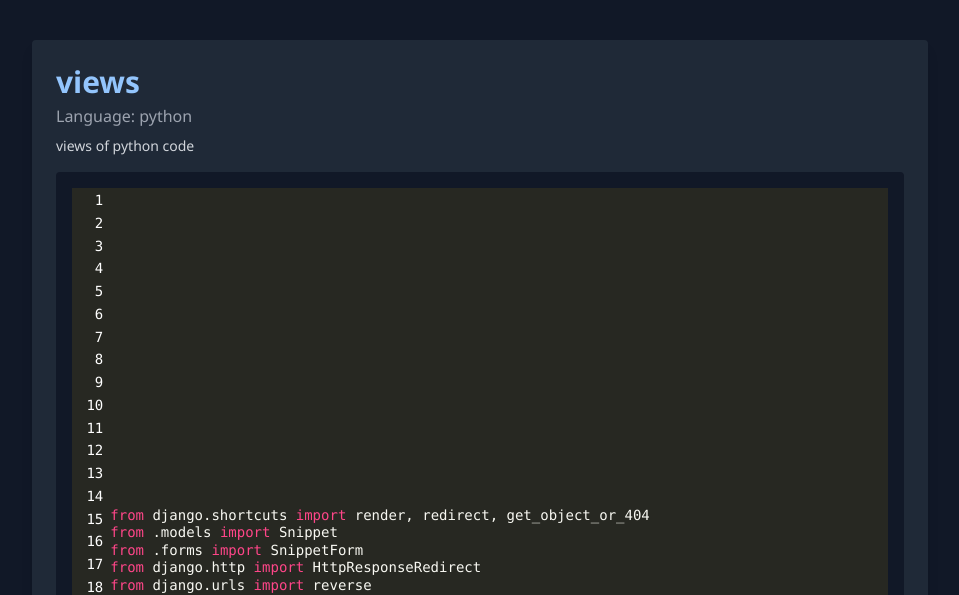
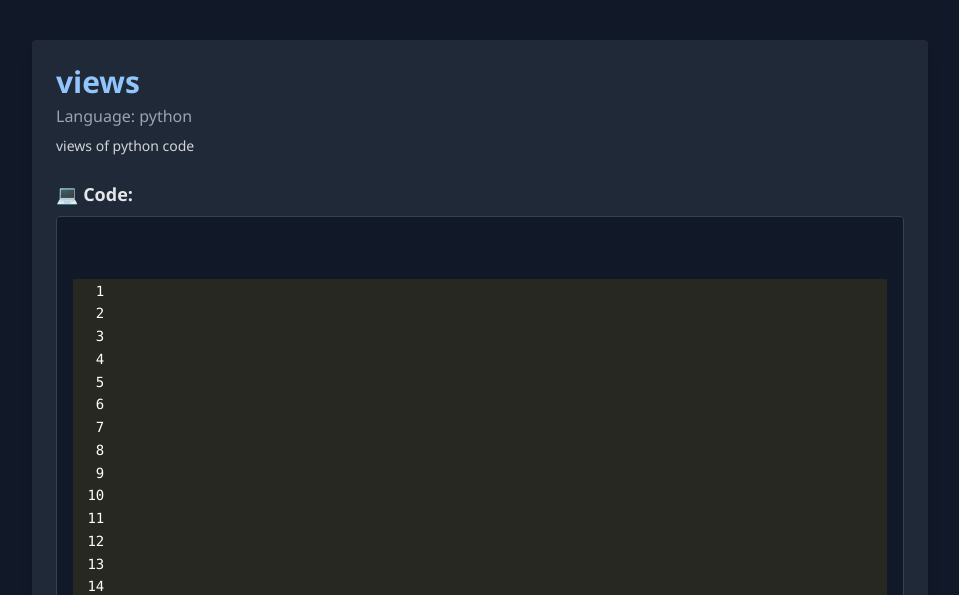
Before and after one commit to stejabhat/codehub, a Django app: page /snippet/2/ in a window 1280 px wide. Shown: the part 172-767 px from the top of the page, without its empty margins (160-1119 px from the left). Run offline with Django 4.2, Linux system fonts and the light colour scheme; a user stored in the database is signed in; data comes from the database, SQL or seed files in the repository; both versions use the stored data as it was after the commit; some libraries are stand-ins or nearby versions.

Commit message:
it has some problems

```diff
--- a/accounts/templates/accounts/login.html
+++ b/accounts/templates/accounts/login.html
@@ -1,5 +1,5 @@
 {% extends 'base.html' %}
-{% load form_filters %}
+{% load account_filters %}
 
 {% block content %}
 <div class="max-w-md mx-auto mt-20 bg-gray-800 p-8 rounded shadow-lg text-white">
--- a/accounts/templates/accounts/signup.html
+++ b/accounts/templates/accounts/signup.html
@@ -1,5 +1,5 @@
 {% extends 'base.html' %}
-{% load form_filters %}
+{% load account_filters %}
 
 {% block content %}
 <div class="max-w-md mx-auto mt-20 bg-gray-800 p-8 rounded shadow-lg text-white">
--- a/snippets/models.py
+++ b/snippets/models.py
@@ -1,32 +1,25 @@
 from django.db import models
-
+from django.contrib.auth.models import User
 from django.utils import timezone
-# snippets/models.py
-
-from pygments import highlight
-from pygments.lexers import get_lexer_by_name
-from pygments.formatters.html import HtmlFormatter
-from django.utils.safestring import mark_safe
 
 class Snippet(models.Model):
-    title = models.CharField(max_length=100)
+    title = models.CharField(max_length=200)
+    code = models.TextField()
     description = models.TextField(blank=True)
-    language = models.CharField(max_length=30)
-    code = models.TextField()
+    language = models.CharField(max_length=50)
+    created_at = models.DateTimeField(auto_now_add=True)
+    author = models.ForeignKey(User, on_delete=models.CASCADE, null=True, blank=True)
+    tags = models.CharField(max_length=100, blank=True)
     code_file = models.FileField(upload_to='snippets/', blank=True, null=True)
-    tags = models.CharField(max_length=100, blank=True)
     date_created = models.DateTimeField(default=timezone.now)  # ✅ Add this line
-    def highlighted_code(self):
-        try:
-            lexer = get_lexer_by_name(self.language.lower(), stripall=True)
-        except:
-            lexer = get_lexer_by_name('text', stripall=True)
+    def __str__(self):
+        return self.title
 
-        formatter = HtmlFormatter(style="monokai", linenos=True, noclasses=True)
-        return mark_safe(highlight(self.code, lexer, formatter))
-
-    def tag_list(self):
-        return [tag.strip() for tag in self.tags.split(',') if tag.strip()]
+class Suggestion(models.Model):
+    snippet = models.ForeignKey(Snippet, on_delete=models.CASCADE, related_name="suggestions")
+    suggested_by = models.ForeignKey(User, on_delete=models.CASCADE)
+    new_code = models.TextField()
+    created_at = models.DateTimeField(auto_now_add=True)
 
     def __str__(self):
-        return self.title
+        return f"Suggestion by {self.suggested_by} on {self.snippet}"
--- a/snippets/models_hovwMU1.py
+++ b/snippets/models_hovwMU1.py
@@ -16,3 +16,9 @@ class Snippet(models.Model):
 
     def __str__(self):
         return self.title
+class Suggestion(models.Model):
+    snippet = models.ForeignKey(Snippet, on_delete=models.CASCADE, related_name='suggestions')
+    suggested_by = models.ForeignKey(User, on_delete=models.CASCADE)
+    new_code = models.TextField()
+    created_at = models.DateTimeField(auto_now_add=True)
+    reviewed = models.BooleanField(default=False)
--- a/snippets/templates/snippets/detail.html
+++ b/snippets/templates/snippets/detail.html
@@ -1,16 +1,12 @@
 {% extends "base.html" %}
 {% block content %}
+
 <div class="bg-gray-800 p-6 rounded shadow-lg">
   <h2 class="text-3xl font-bold text-blue-300">{{ snippet.title }}</h2>
   <p class="text-gray-400 mt-1 mb-2">Language: {{ snippet.language }}</p>
   <p class="text-sm mb-4 text-gray-300">{{ snippet.description }}</p>
 
-    <!-- Highlighted code block -->
-    <div class="bg-gray-900 p-4 rounded overflow-x-auto text-sm leading-relaxed">
-        {{ snippet.highlighted_code|safe }}
-    </div>
-
-    <!-- Highlighted uploaded file content -->
+  <!-- Code Block -->
   {% if highlighted_file %}
     <div class="mt-6">
       <h3 class="text-lg font-semibold text-gray-200 mb-2">📄 Uploaded File Content:</h3>
@@ -18,11 +14,43 @@
         {{ highlighted_file|safe }}
       </div>
     </div>
+  {% elif highlighted_code %}
+    <div class="mt-6">
+      <h3 class="text-lg font-semibold text-gray-200 mb-2">💻 Code:</h3>
+      <div class="bg-gray-900 border border-gray-700 rounded p-4 overflow-x-auto text-sm whitespace-pre-wrap leading-relaxed">
+        {{ highlighted_code|safe }}
+      </div>
+    </div>
+  {% else %}
+    <div class="mt-6">
+      <h3 class="text-lg font-semibold text-gray-200 mb-2">📝 Raw Code:</h3>
+      <pre class="bg-gray-900 text-white p-4 rounded whitespace-pre-wrap">{{ snippet.code }}</pre>
+    </div>
+  {% endif %}
+{% if suggestions %}
+  <div class="mt-6">
+    <h3 class="text-lg font-semibold text-purple-300">🛠️ Suggestions:</h3>
+    <ul class="list-disc ml-6 mt-2 text-gray-300 text-sm">
+      {% for suggestion in suggestions %}
+        <li>
+          <strong>{{ suggestion.suggested_by.username }}</strong>: {{ suggestion.suggested_code|linebreaksbr }}
+        </li>
+      {% endfor %}
+    </ul>
+  </div>
 {% endif %}
 
-    <div class="mt-4 flex gap-4">
-        <a href="{% url 'snippet_edit' snippet.pk %}" class="text-yellow-400 hover:underline">✏️ Edit</a>
+  <!-- Action Buttons -->
+  {% if request.user == snippet.author %}
+    <div class="mt-4 text-sm text-gray-400">
+      want some changes?<a href="{% url 'snippet_edit' snippet.pk %}" class="text-yellow-400 hover:underline">✏️ Edit</a>
       <a href="{% url 'snippet_delete' snippet.pk %}" class="text-red-400 hover:underline">🗑️ Delete</a>
     </div>
+  {% elif request.user.is_authenticated %}
+    <div class="mt-4 text-sm text-gray-400">
+      💡 Want to suggest changes? <a href="{% url 'suggest_edit' snippet.pk %}" class="text-blue-400 hover:underline">Click here</a>
     </div>
+  {% endif %}
+</div>
+
 {% endblock %}
--- a/snippets/urls.py
+++ b/snippets/urls.py
@@ -3,9 +3,9 @@ from . import views
 
 urlpatterns = [
     path('', views.home, name='home'),
+    path('upload/', views.snippet_upload, name='snippet_upload'),
     path('snippet/<int:pk>/', views.snippet_detail, name='snippet_detail'),
-    path('upload/', views.snippet_upload, name='snippet_upload'),
+    path('snippet/<int:pk>/edit/', views.snippet_edit, name='snippet_edit'),
     path('snippet/<int:pk>/delete/', views.snippet_delete, name='snippet_delete'),
-    path('snippet/<int:pk>/edit/', views.snippet_edit, name='snippet_edit'),
-
+    path('snippet/<int:pk>/suggest/', views.suggest_edit, name='suggest_edit'),  # ✅ This is the correct one
 ]
--- a/snippets/views.py
+++ b/snippets/views.py
@@ -10,7 +10,11 @@ from django.contrib.auth import login, authenticate, logout
 from django.contrib.auth.forms import UserCreationForm, AuthenticationForm
 from django.shortcuts import render, redirect
 from django.contrib.auth.decorators import login_required
-
+from django.contrib.auth.decorators import login_required
+from django.shortcuts import render, get_object_or_404, redirect
+from .models import Snippet
+from .forms import SuggestionForm
+from django.contrib import messages
 @login_required
 def home(request):
     snippets = Snippet.objects.order_by('-date_created')
@@ -24,12 +28,14 @@ def home(request):
 
     return render(request, 'snippets/home.html', {'snippets': snippets})
 
-
+@login_required
 def snippet_detail(request, pk):
     snippet = get_object_or_404(Snippet, pk=pk)
     file_content = None
     highlighted_file = None
+    highlighted_code = None
 
+    # Highlighting logic (no change)
     if snippet.code_file:
         try:
             with snippet.code_file.open('r') as f:
@@ -40,13 +46,24 @@ def snippet_detail(request, pk):
         except Exception as e:
             file_content = f"⚠️ Could not read file: {e}"
 
+    if snippet.code and not highlighted_file:
+        try:
+            lexer = guess_lexer(snippet.code)
+            formatter = HtmlFormatter(style="monokai", linenos=True, noclasses=True)
+            highlighted_code = highlight(snippet.code, lexer, formatter)
+        except Exception:
+            highlighted_code = f"<pre>{snippet.code}</pre>"
+
+    # ✅ Get suggestions for this snippet
+    suggestions = snippet.suggestions.all()
+
     return render(request, 'snippets/detail.html', {
         'snippet': snippet,
         'file_content': file_content,
         'highlighted_file': highlighted_file,
+        'highlighted_code': highlighted_code,
+        'suggestions': suggestions,  # ✅ Send to template
     })
-
-
 def snippet_upload(request):
     if request.method == 'POST':
         form = SnippetForm(request.POST, request.FILES)
@@ -70,13 +87,56 @@ def snippet_delete(request, pk):
         return redirect('home')
     return render(request, 'snippets/delete_confirm.html', {'snippet': snippet})
 
+
+
+@login_required
+def suggest_edit(request, pk):
+    snippet = get_object_or_404(Snippet, pk=pk)
+
+    # Prevent authors from suggesting edits to their own snippet
+    if request.user == snippet.author:
+        messages.warning(request, "You cannot suggest edits to your own snippet.")
+        return redirect('snippet_detail', pk=pk)
+
+    if request.method == "POST":
+        form = SuggestionForm(request.POST)
+        if form.is_valid():
+            suggestion = form.save(commit=False)
+            suggestion.snippet = snippet
+            suggestion.suggested_by = request.user
+            suggestion.save()
+            messages.success(request, "Your suggestion has been submitted!")
+            return redirect('snippet_detail', pk=pk)
+    else:
+        form = SuggestionForm()
+
+    return render(request, 'snippets/suggest_edit.html', {'form': form, 'snippet': snippet})
+@login_required
+def suggest_edit_view(request, pk):
+    snippet = get_object_or_404(Snippet, pk=pk)
+    form = SuggestionForm(request.POST or None)
+    if request.method == "POST" and form.is_valid():
+        suggestion = form.save(commit=False)
+        suggestion.snippet = snippet
+        suggestion.suggested_by = request.user
+        suggestion.save()
+        return redirect('snippet_detail', pk=snippet.pk)
+
+    return render(request, 'snippets/suggest_edit.html', {'form': form, 'snippet': snippet})
+
+@login_required
 def snippet_edit(request, pk):
     snippet = get_object_or_404(Snippet, pk=pk)
+
+    if request.user != snippet.author:
+        return redirect('snippet_detail', pk=pk)
+
     if request.method == 'POST':
-        form = SnippetForm(request.POST, instance=snippet)
+        form = SnippetForm(request.POST, request.FILES, instance=snippet)
         if form.is_valid():
             form.save()
             return redirect('snippet_detail', pk=pk)
     else:
         form = SnippetForm(instance=snippet)
+
     return render(request, 'snippets/edit.html', {'form': form, 'snippet': snippet})
```
Also changed, not shown: snippets/forms.py (+9 -1 lines), snippets/templates/snippets/suggest_edit.html (added, +13 -0 lines), accounts/templatetags/account_filters.py (renamed from accounts/templatetags/form_filters.py), db.sqlite3, snippets/migrations/0004_snippet_author_snippet_created_at_and_more.py (added). Lines whose indentation alone changed are shown as unchanged.
